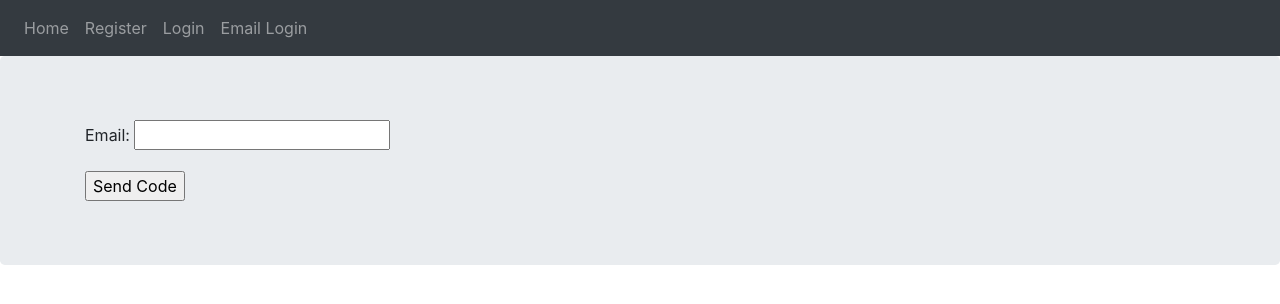
After one commit to ParadoX9798/SocialMedia, a Django app: page /accounts/email_login in a window 1280 px wide. The commit adds this page. Shown: the top 304 px of the page. Run offline with Django 3.2, Linux system fonts and the light colour scheme.

Commit message:
Email_Login

```diff
--- a/accounts/forms.py
+++ b/accounts/forms.py
@@ -52,3 +52,17 @@ class ProfileForm(forms.ModelForm):
     email = forms.EmailField(widget=forms.EmailInput(attrs={"class": "form-control"}))
     first_name = forms.CharField(max_length=50, widget=forms.TextInput(attrs={"class": "form-control"}))
     last_name = forms.CharField(max_length=50, widget=forms.TextInput(attrs={"class": "form-control"}))
+
+
+class EmailLoginForm(forms.Form):
+    email = forms.EmailField()
+
+    def clean_email(self):
+        email = User.objects.filter(email=self.cleaned_data['email'])
+        if not email.exists():
+            raise forms.ValidationError("this email does not exist!")
+        return self.cleaned_data['email']
+
+
+class VerifyCodeForm(forms.Form):
+    code = forms.IntegerField()
--- /dev/null
+++ b/accounts/templates/accounts/email_login.html
@@ -0,0 +1,12 @@
+{% extends 'base.html' %}
+
+{% block title %} Email Login {% endblock %}
+
+{% block content %}
+    <form action="" method="post">
+    {% csrf_token %}
+    {{ form.as_p }}
+    <input type="submit" value="Send Code">
+    </form>
+
+{% endblock content %}
--- a/accounts/urls.py
+++ b/accounts/urls.py
@@ -8,5 +8,7 @@ urlpatterns = [
     path("register/", views.user_register, name="user_register"),
     path("logout/", views.user_logout, name="user_logout"),
     path('dashboard/<int:id>/', views.user_dashboard, name="user_dashboard"),
-    path("edit_profile/<int:user_id>", views.edit_profile, name="edit_profile")
+    path("edit_profile/<int:user_id>", views.edit_profile, name="edit_profile"),
+    path("email_login", views.email_login, name="email_login"),
+    path("verify/<str:user_email>/<int:rand_num>/", views.verify, name="verify"),
 ]
--- a/accounts/views.py
+++ b/accounts/views.py
@@ -1,11 +1,13 @@
 from django.shortcuts import render, redirect, get_object_or_404
 from django.contrib.auth import authenticate, login, logout
 from django.contrib import messages
-from .forms import UserLoginForm, UserRegistrationForm, ProfileForm
+from .forms import UserLoginForm, UserRegistrationForm, ProfileForm, EmailLoginForm , VerifyCodeForm
 from django.contrib.auth.models import User
 from post.models import Post
 from django.contrib.auth.decorators import login_required
-from .models import Profile
+from random import randint
+from kavenegar import *
+
 
 
 def user_login(request):
@@ -86,3 +88,35 @@ def edit_profile(request, user_id):
         else:
             form = ProfileForm(instance=user.profile, initial=initial)
         return render(request, "accounts/edit_profile.html", {"form": form})
+
+
+def email_login(request):
+    if request.method == "POST":
+        form = EmailLoginForm(request.POST)
+        if form.is_valid():
+            email = form.cleaned_data['email']
+            rand_num = randint(1000, 9999)
+            api = KavenegarAPI(
+                '747047636F634A774D683877706968445A38664D64415166796779394546507272424B4C76534A456248513D')
+            params = {'sender': '', 'receptor': '09353098300', 'message': rand_num}
+            api.sms_send(params)
+            return redirect("accounts:verify", email, rand_num)
+    else:
+        form = EmailLoginForm()
+    return render(request, 'accounts/email_login.html', {"form": form})
+
+
+def verify(request, user_email, rand_num):
+    if request.method == "POST":
+        form = VerifyCodeForm(request.POST)
+        if form.is_valid():
+            user = get_object_or_404(User, email=user_email)
+            if rand_num == form.cleaned_data['code']:
+                login(request, user)
+                messages.success(request, "successfully logged in", 'success')
+                return redirect("post:all_posts")
+            else:
+                messages.warning(request, "code is wrong!", 'warning')
+    else:
+        form = VerifyCodeForm()
+    return render(request, 'accounts/verify.html', {"form": form})
--- a/templates/inc/navbar.html
+++ b/templates/inc/navbar.html
@@ -6,6 +6,7 @@
         {% else %}
             <a class="nav-link" href="{% url "accounts:user_register" %}">Register</a>
             <a class="nav-link" href="{% url "accounts:user_login" %}">Login</a>
+            <a class="nav-link" href="{% url "accounts:email_login" %}">Email Login</a>
         {% endif %}
 
     </div>
```
Also changed, not shown: accounts/templates/accounts/verify.html (added, +12 -0 lines).
